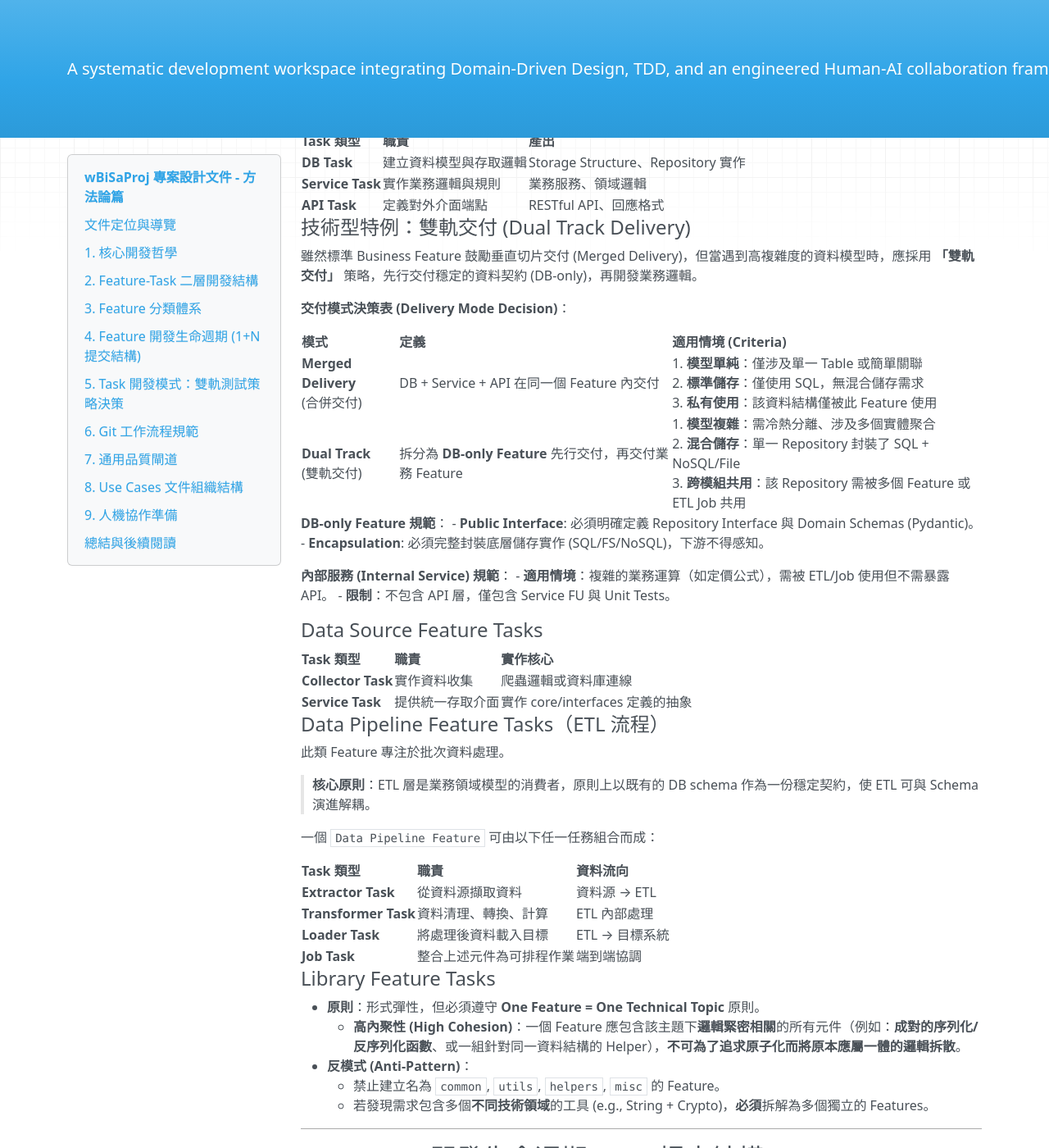
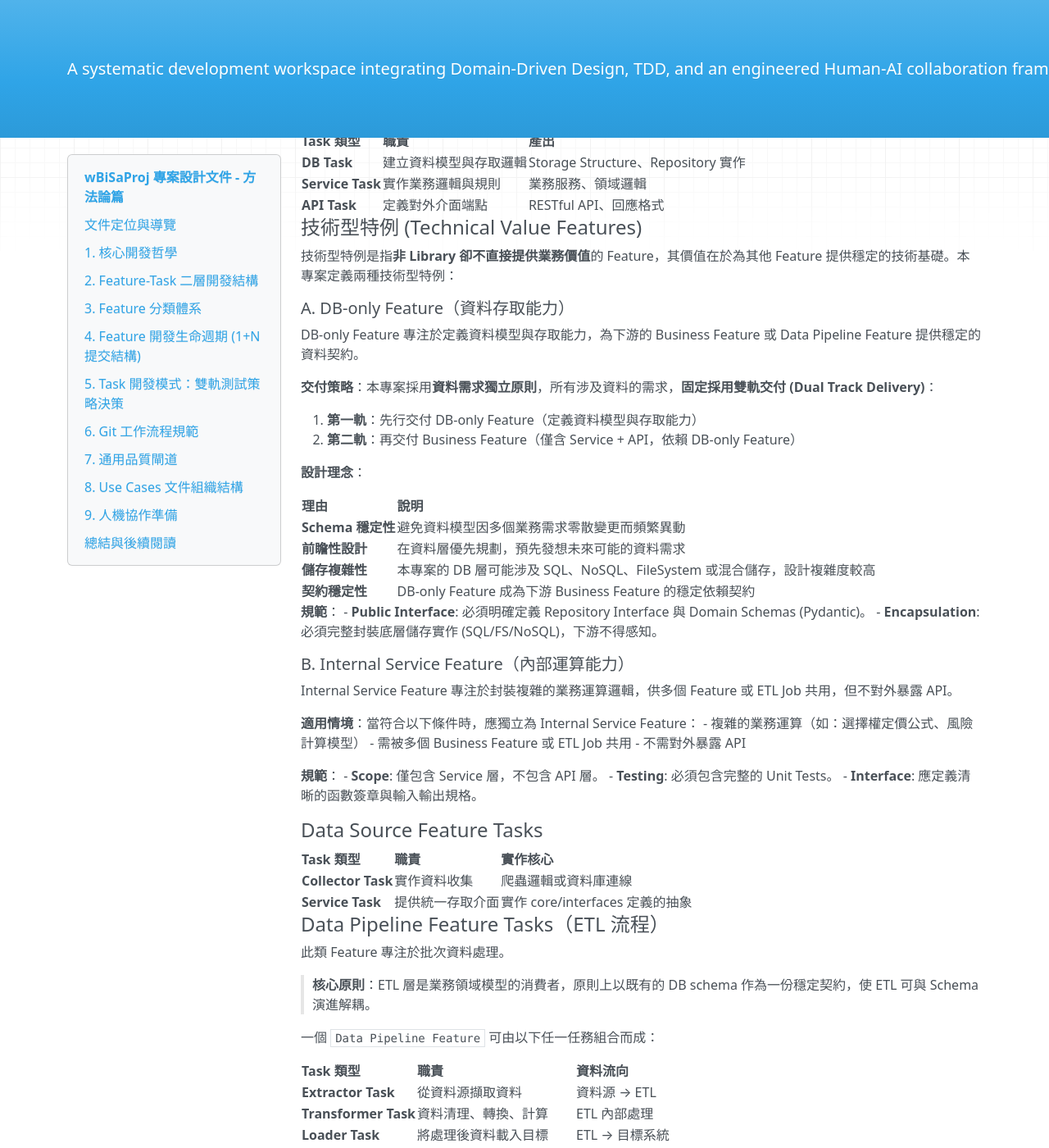
Before and after one commit to Wanini0209/wBiSaProj, an MkDocs documentation site: the page built from docs/PROJECT_DESIGN-METHODOLOGY.md, in a window 1280 px wide and 1400 px high, scrolled down 3025 px. Shown: the whole window at 82% size. Built offline with MkDocs 1.6.1, drawn with Linux system fonts in a browser that asks for light colours; nearby versions of some CDN libraries.

Commit message:
docs(project): refine technical feature definitions in methodology
This update restructures Section 3.2 "Technical Value Features" to
standardize the delivery process:

- Mandate Dual Track Delivery for all data-related features (removing
  the conditional decision table).
- Explicitly define "DB-only" and "Internal Service" as distinct
  sub-categories.
- Clarify design rationale for separating data contracts from business
  logic.

```diff
--- a/docs/PROJECT_DESIGN-METHODOLOGY.md
+++ b/docs/PROJECT_DESIGN-METHODOLOGY.md
@@ -149,24 +149,45 @@ Feature（業務價值單元）
 | **Service Task** | 實作業務邏輯與規則 | 業務服務、領域邏輯 |
 | **API Task** | 定義對外介面端點 | RESTful API、回應格式 |
 
-#### 技術型特例：雙軌交付 (Dual Track Delivery)
+#### 技術型特例 (Technical Value Features)
 
-雖然標準 Business Feature 鼓勵垂直切片交付 (Merged Delivery)，但當遇到高複雜度的資料模型時，應採用 **「雙軌交付」** 策略，先行交付穩定的資料契約 (DB-only)，再開發業務邏輯。
+技術型特例是指**非 Library 卻不直接提供業務價值**的 Feature，其價值在於為其他 Feature 提供穩定的技術基礎。本專案定義兩種技術型特例：
 
-**交付模式決策表 (Delivery Mode Decision)**：
+##### A. DB-only Feature（資料存取能力）
 
-| 模式 | 定義 | 適用情境 (Criteria) |
-|:---|:---|:---|
-| **Merged Delivery**<br>(合併交付) | DB + Service + API 在同一個 Feature 內交付 | 1. **模型單純**：僅涉及單一 Table 或簡單關聯<br>2. **標準儲存**：僅使用 SQL，無混合儲存需求<br>3. **私有使用**：該資料結構僅被此 Feature 使用 |
-| **Dual Track**<br>(雙軌交付) | 拆分為 **DB-only Feature** 先行交付，再交付業務 Feature | 1. **模型複雜**：需冷熱分離、涉及多個實體聚合<br>2. **混合儲存**：單一 Repository 封裝了 SQL + NoSQL/File<br>3. **跨模組共用**：該 Repository 需被多個 Feature 或 ETL Job 共用 |
+DB-only Feature 專注於定義資料模型與存取能力，為下游的 Business Feature 或 Data Pipeline Feature 提供穩定的資料契約。
 
-**DB-only Feature 規範**：
+**交付策略**：本專案採用**資料需求獨立原則**，所有涉及資料的需求，**固定採用雙軌交付 (Dual Track Delivery)**：
+
+1. **第一軌**：先行交付 DB-only Feature（定義資料模型與存取能力）
+2. **第二軌**：再交付 Business Feature（僅含 Service + API，依賴 DB-only Feature）
+
+**設計理念**：
+
+| 理由 | 說明 |
+|:---|:---|
+| **Schema 穩定性** | 避免資料模型因多個業務需求零散變更而頻繁異動 |
+| **前瞻性設計** | 在資料層優先規劃，預先發想未來可能的資料需求 |
+| **儲存複雜性** | 本專案的 DB 層可能涉及 SQL、NoSQL、FileSystem 或混合儲存，設計複雜度較高 |
+| **契約穩定性** | DB-only Feature 成為下游 Business Feature 的穩定依賴契約 |
+
+**規範**：
 - **Public Interface**: 必須明確定義 Repository Interface 與 Domain Schemas (Pydantic)。
 - **Encapsulation**: 必須完整封裝底層儲存實作 (SQL/FS/NoSQL)，下游不得感知。
 
-**內部服務 (Internal Service) 規範**：
-- **適用情境**：複雜的業務運算（如定價公式），需被 ETL/Job 使用但不需暴露 API。
-- **限制**：不包含 API 層，僅包含 Service FU 與 Unit Tests。
+##### B. Internal Service Feature（內部運算能力）
+
+Internal Service Feature 專注於封裝複雜的業務運算邏輯，供多個 Feature 或 ETL Job 共用，但不對外暴露 API。
+
+**適用情境**：當符合以下條件時，應獨立為 Internal Service Feature：
+- 複雜的業務運算（如：選擇權定價公式、風險計算模型）
+- 需被多個 Business Feature 或 ETL Job 共用
+- 不需對外暴露 API
+
+**規範**：
+- **Scope**: 僅包含 Service 層，不包含 API 層。
+- **Testing**: 必須包含完整的 Unit Tests。
+- **Interface**: 應定義清晰的函數簽章與輸入輸出規格。
 
 #### Data Source Feature Tasks
 
```
